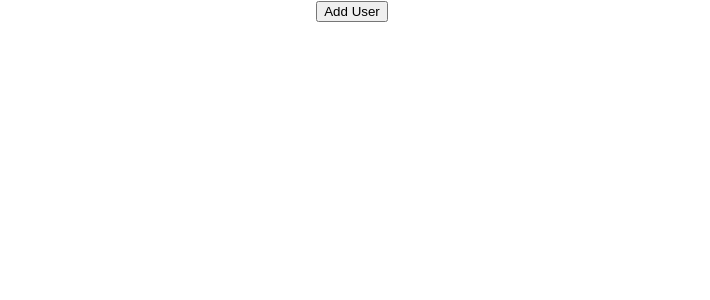
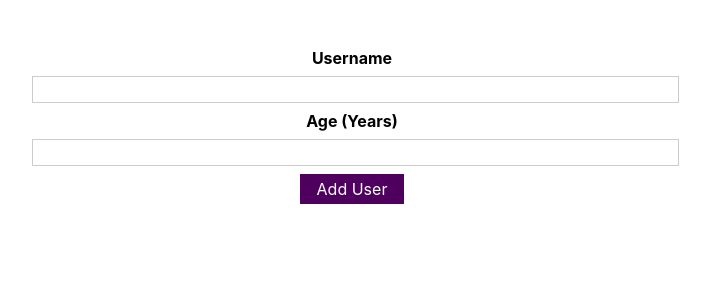
Before and after one commit to React-course-udemy/add-user, a React (Create React App) app: page / in a window 1280 px wide. Shown: the top 300 px of the page, without its empty margins (288-998 px from the left). Built offline with nearby package versions, Linux system fonts and the light colour scheme.

Commit message:
create UI

```diff
--- a/src/App.js
+++ b/src/App.js
@@ -1,11 +1,12 @@
 
 import './App.css';
-import Button from './components/Button';
+import AddUser from './components/AddUser';
+
 
 function App() {
   return (
     <div className="App">
-      <Button/>
+      <AddUser/>
     </div>
   );
 }
--- /dev/null
+++ b/src/Css/AddUser.module.css
@@ -0,0 +1,26 @@
+.input {
+  margin: 2rem auto;
+  padding: 1rem;
+  width: 90%;
+  max-width: 40rem;
+}
+
+.input label {
+  display: block;
+  font-weight: bold;
+  margin-bottom: 0.5rem;
+}
+
+.input input {
+  font: inherit;
+  display: block;
+  width: 100%;
+  border: 1px solid #ccc;
+  padding: 0.15rem;
+  margin-bottom: 0.5rem;
+}
+
+.input input:focus {
+  outline: none;
+  border-color: #4f005f;
+}
--- /dev/null
+++ b/src/Css/Button.module.css
@@ -0,0 +1,18 @@
+.button {
+    font: inherit;
+    border: 1px solid #4f005f;
+    background: #4f005f;
+    color: white;
+    padding: 0.25rem 1rem;
+    cursor: pointer;
+  }
+
+  .button:hover,
+  .button:active {
+    background: #741188;
+    border-color: #741188;
+  }
+
+  .button:focus {
+    outline: none;
+  }
--- a/src/components/AddUser.js
+++ b/src/components/AddUser.js
@@ -1,11 +1,17 @@
 import React from 'react';
+import Button from './Button';
 
-const AddUser = () => {
+import Classes from "../Css/AddUser.module.css"
+const UserForm = () => {
     return (
-        <div>
-            <input />
-        </div>
+        <form className={Classes.input}>
+            <label>Username</label>
+            <input  type="text" />
+            <label>Age (Years)</label>
+            <input type="number" />
+            <Button/>
+        </form>
     );
 };
 
-export default AddUser;
+export default UserForm;
--- a/src/components/Button.js
+++ b/src/components/Button.js
@@ -1,9 +1,9 @@
 import React from 'react';
-
+import classes from "../Css/Button.module.css"
 const Button = () => {
     return (
         <div>
-            <button type="submit">Add User</button>
+            <button className={classes.button} type="submit">Add User</button>
         </div>
     );
 };
```
Also changed, not shown: src/components/UserForm.js (deleted).
